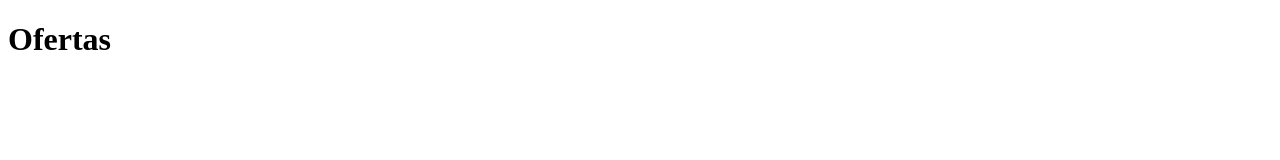
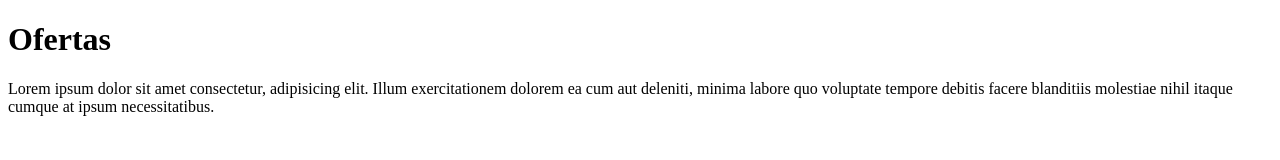
Before and after one commit to Dani438/git_pr1, a website: page public/ofertas.html in a window 1280 px wide. Drawn offline with Linux system fonts and the light colour scheme.

Commit message:
Se agrego info a ofertas

```diff
--- a/public/ofertas.html
+++ b/public/ofertas.html
@@ -7,5 +7,6 @@
 </head>
 <body>
     <h1>Ofertas</h1>
+    <p>Lorem ipsum dolor sit amet consectetur, adipisicing elit. Illum exercitationem dolorem ea cum aut deleniti, minima labore quo voluptate tempore debitis facere blanditiis molestiae nihil itaque cumque at ipsum necessitatibus.</p>
 </body>
 </html>
```
